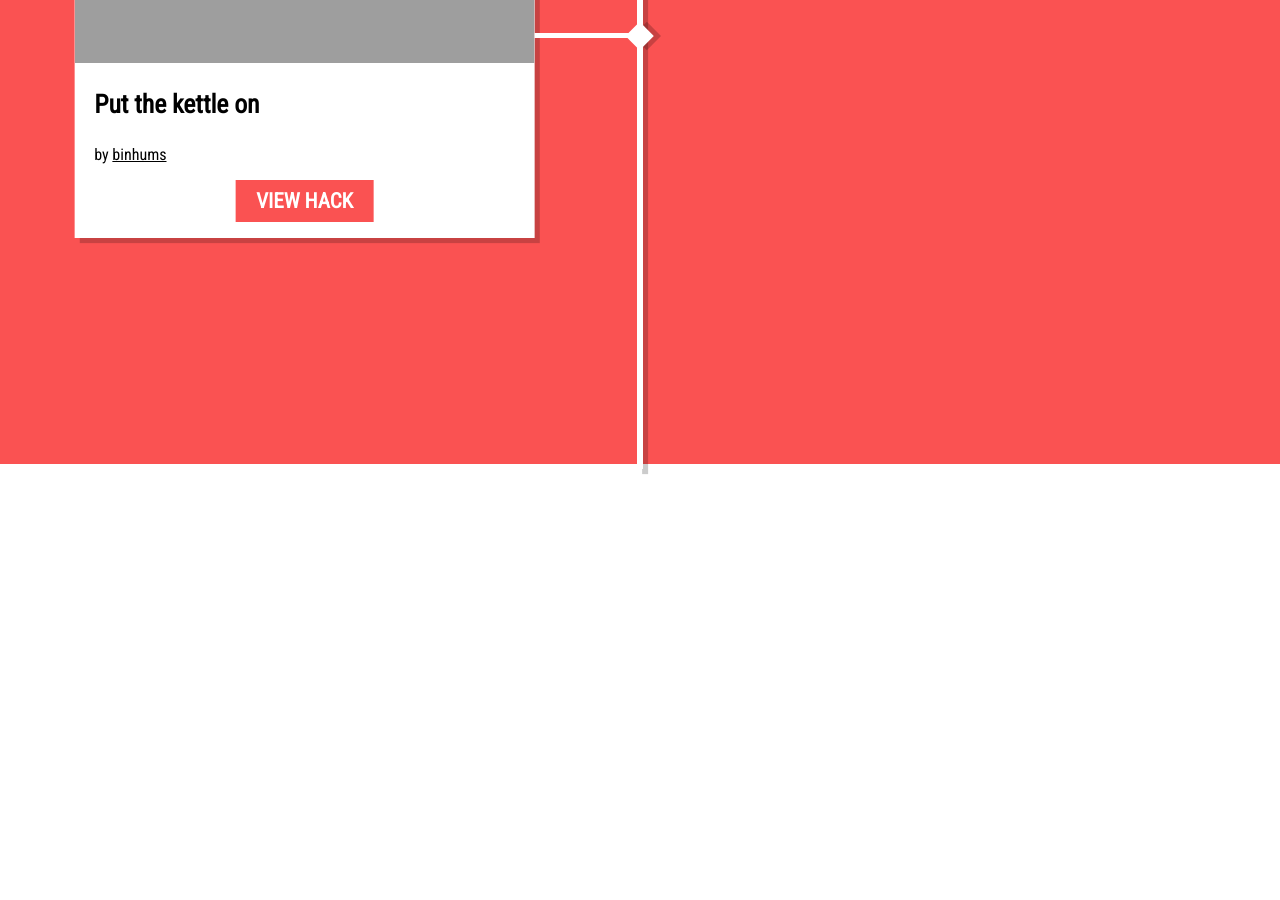
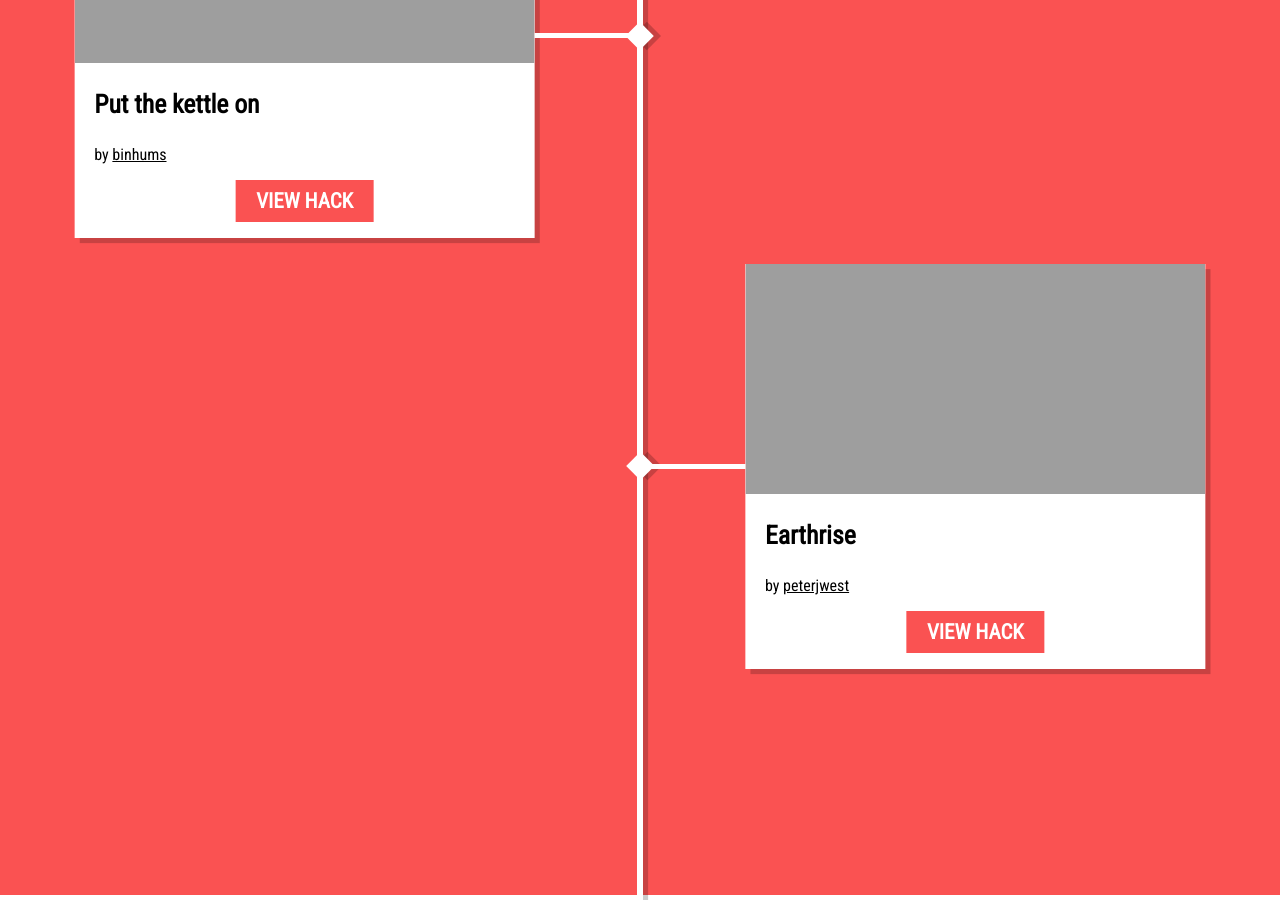
Before and after one commit to cardboctober/cardboctober.github.io, a Jekyll site: the page built from index.html, in a window 1280 px wide and 900 px high, scrolled down 3629 px. Built offline with Jekyll 4.4.1, drawn with Linux system fonts in a browser that asks for light colours; some web fonts are replaced; before the commit the page ends 4098 px from its top, so only the background shows below that.

Commit message:
Day 3 hack, yo.

```diff
--- a/_data/hacks.yml
+++ b/_data/hacks.yml
@@ -42,3 +42,9 @@
   url: https://cardboctober.xyz/binhums/2016-10-02/
   img: https://cardboctober.xyz/binhums/2016-10-02/screenshot.png
   by: binhums
+
+- date: 02-10-2016
+  title: Earthrise
+  url: https://cardboctober.xyz/pete/02/
+  img: https://cardboctober.xyz/pete/02/screenshot.png
+  by: peterjwest
```
